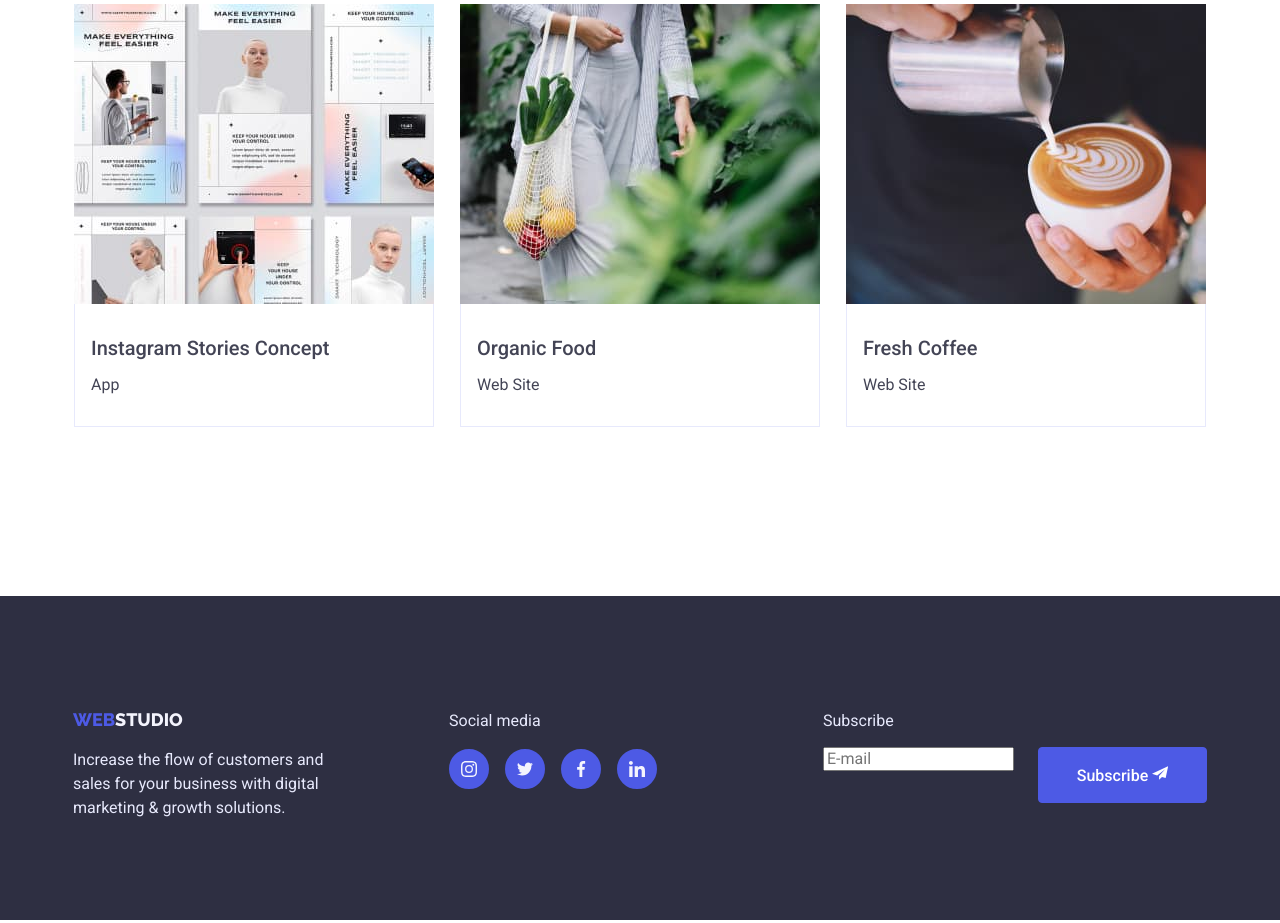
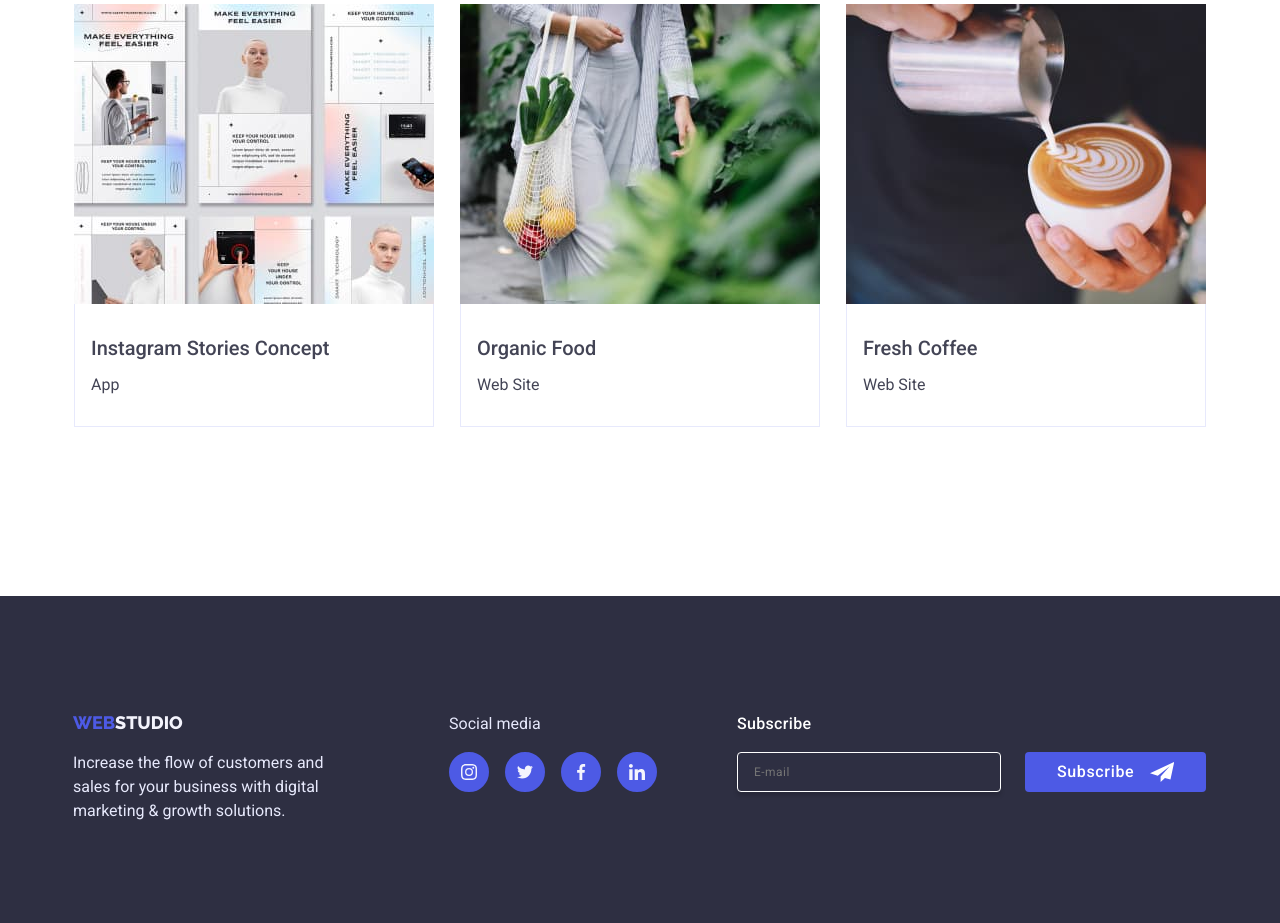
Before and after one commit to blagorodnyj/goit-markup-hw-05, a plain HTML site: page portfolio.html in a window 1280 px wide. Shown: the part 1235-2158 px from the top of the page. Drawn offline with nearby package versions, Linux system fonts and the light colour scheme.

Commit message:
add footer-form and tested all on validator.w3.org

```diff
--- a/css/styles.css
+++ b/css/styles.css
@@ -310,15 +310,13 @@ img {
 }
 
 /* footer */
+
 .footer {
-
-
     padding-top: 100px;
     padding-bottom: 100px;
-
     background-color:var(--dark);
     color:var(--accent);
-}
+    }
 
 /* features */
 
@@ -1095,8 +1093,29 @@ height: 40px;
         box-shadow: 0px 4px 4px rgba(0, 0, 0, 0.15);
 }
 
-.subscribe {
+.footer-input {
     margin-left: auto;
+    width: 264px;
+    height: 40px;
+    border: 1px solid #ffffff;
+    background-color: transparent;
+    font-size: 12px;
+    line-height: 2;
+    letter-spacing: 0.04em;
+    padding-left: 16px;
+    box-shadow: 0px 4px 4px rgba(0, 0, 0, 0.15);
+    border-radius: 4px;
+    color: #ffffff;
+    flex: 1;
+}
+
+.subscribe-paragraph {
+    margin-bottom: 16px;
+    margin-left: auto;
+    font-weight: 500;
+    line-height: 1.5;
+    letter-spacing: 0.02em;
+    color: #ffffff;
 }
 
 .label-subscribe {
@@ -1108,3 +1127,34 @@ height: 40px;
     gap: 24px;
     align-self: auto;
 }
+
+.footer-subscribe {
+    min-width: 165px;
+    height: 40px;
+    display: flex;
+    justify-content: center;
+    align-items: center;
+    font-family: "Roboto", sans-serif;
+    letter-spacing: 0.04em;
+    cursor: pointer;
+    border: none;
+}
+
+.icon-send {
+    width: 24px;
+    height: 24px;
+    margin-left: 16px;
+}
+
+.subscribe-wrap {
+    display: inline-block;
+    text-align: left;
+    margin-left: 80px;
+}
+
+.backdrop {
+    opacity: 0;
+    visibility: hidden;
+    pointer-events: none;
+
+}
--- a/portfolio.html
+++ b/portfolio.html
@@ -396,13 +396,14 @@
                 </li>
             </ul>
         </div>
-        <div class="subscribe">
-            <p>Subscribe</p>
+        <div class="subscribe-wrap">
+            <p class="subscribe-paragraph">Subscribe</p>
             <form class="footer-form">
-                <label for="subscribe" class="label-subcsribe">
-                    <input type="email" class="subscribe" placeholder="E-mail" name="subscribe" id="subscribe">
+                <label for="subscribe" class="label-subsсribe">
+                    <input type="email" class="footer-input" placeholder="E-mail" name="subscribe" id="subscribe">
                 </label>
-                <button type="button" class="button footer-subscribe">Subscribe <svg class="icon icon-send">
+
+                <button type="submit" class="button footer-subscribe">Subscribe <svg class="icon icon-send">
                         <use href="./images/sprite.svg#icon-send"></use>
                     </svg>
                 </button>
```
Also changed, not shown: index.html (+6 -6 lines).
